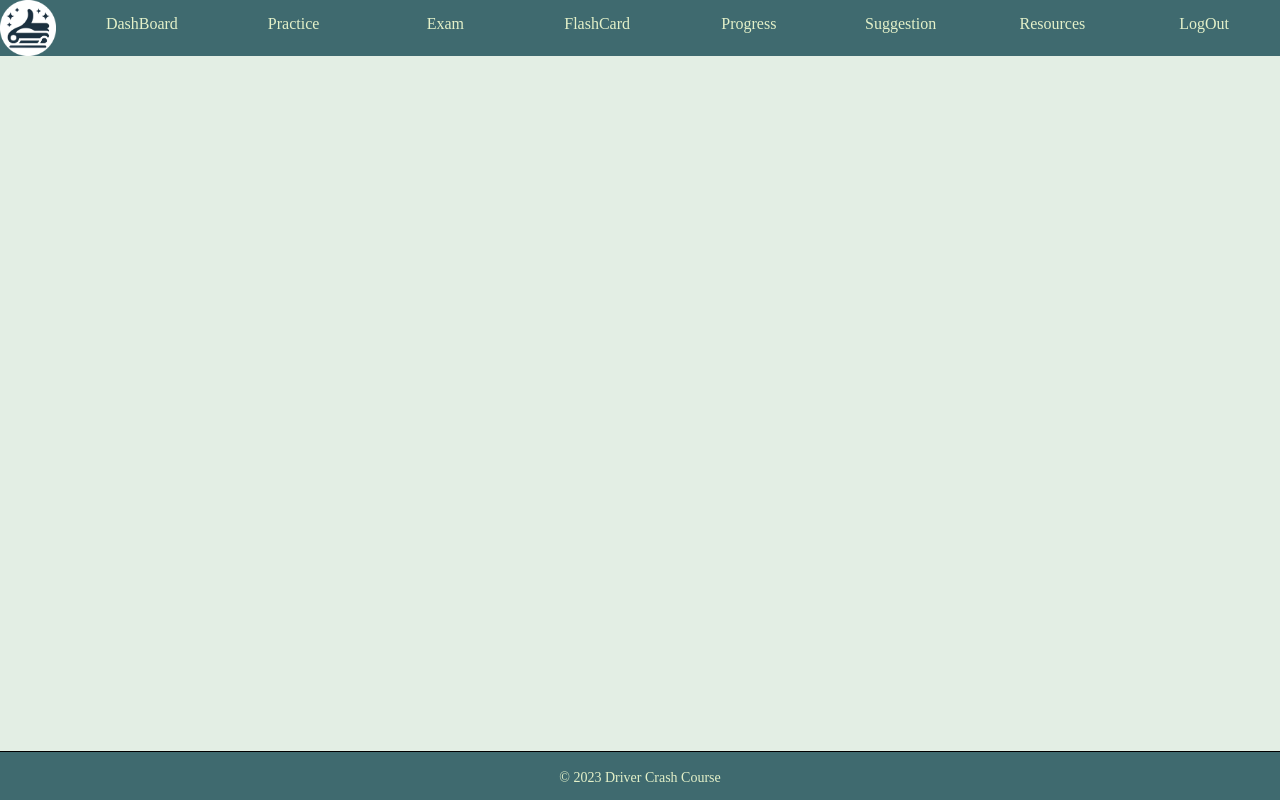
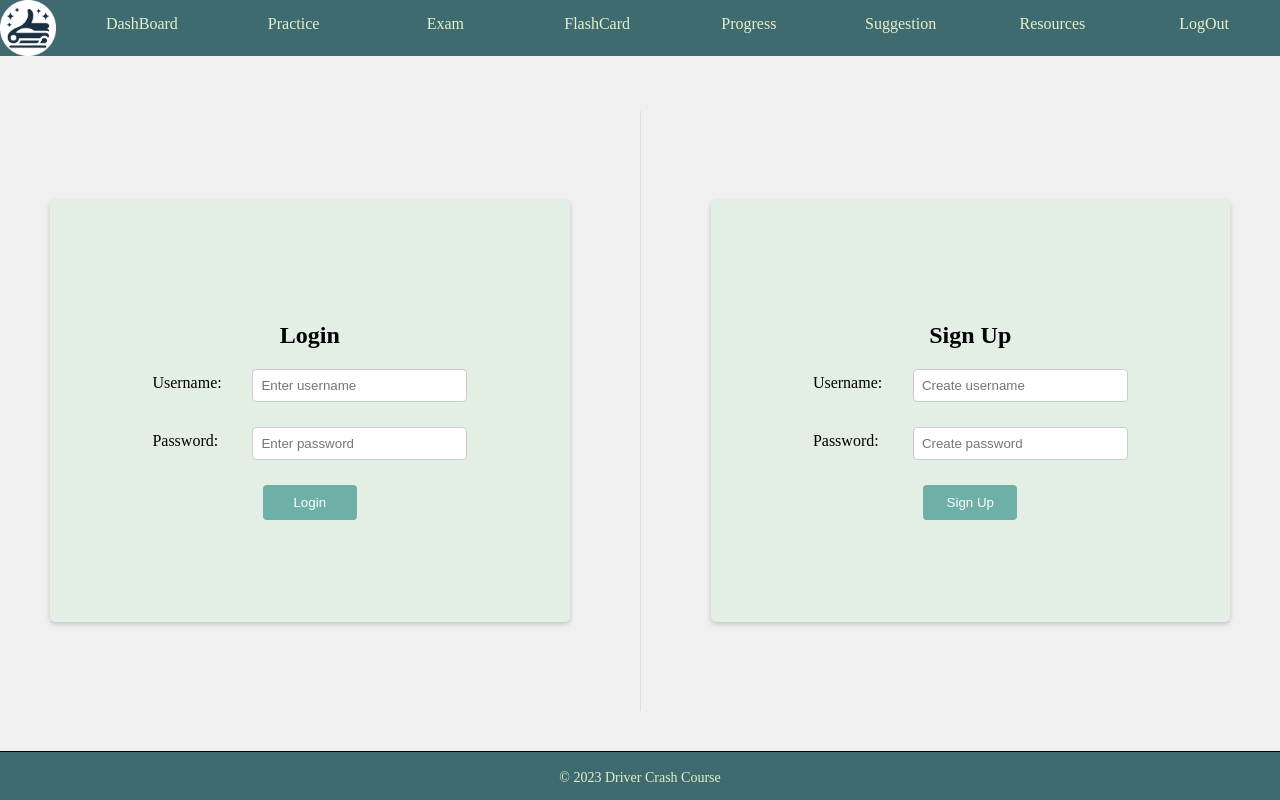
Before and after one commit to nicolasvu9/DriverCrashCourse, a React (Create React App) app in the folder client/: page / in a window 1280 px wide. Built offline with nearby package versions, Linux system fonts and the light colour scheme.

Commit message:
Update App.js

```diff
--- a/client/src/App.js
+++ b/client/src/App.js
@@ -11,12 +11,15 @@ import Footer from "./components/Footer";
 import LoginPage from "./components/LoginPage.js";
 import DashBoard from "./components/Dashboard.js";
 import LandingPage from "./components/LandingPage.js";
+import AdministrativePage from './components/AdministrativePage';
 const App = () => {
   return (
     <Router>
       <TopNav />
       <Routes>
+        <Route path="/" element={<LoginPage />} />
         <Route path="/DashBoard" element={<DashBoard />} />
+        <Route path="/admin" element={<ProtectedRoute element={<AdministrativePage />} />} />
         {/*<Route path="/Practice" element={< />} />*/}
         <Route path="/exam" element={<MockExamPage />} />
         {/*<Route path="/FlashCard" element={< />} />*/}
```
